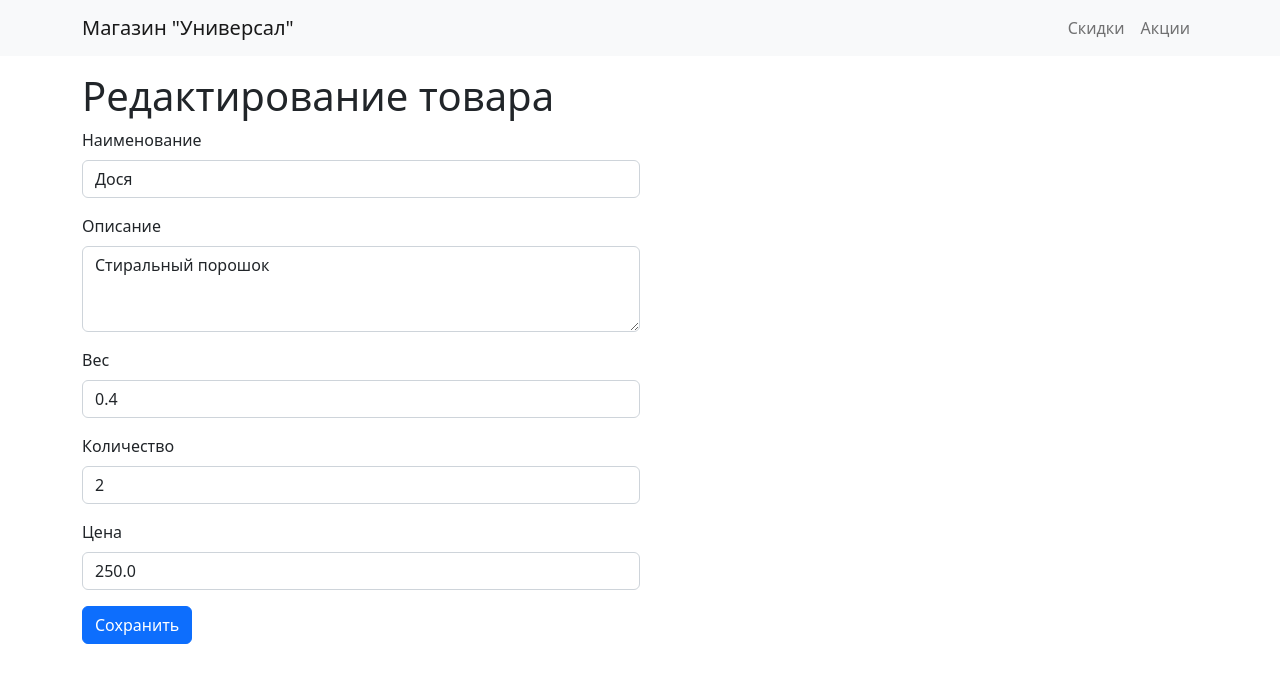
After one commit to ruzil426/ProjectForDiplom, a Flask app: page /edit/3 in a window 1280 px wide. The commit adds this page. Shown: the top 683 px of the page. Run offline with Flask 3, Linux system fonts and the light colour scheme.

Commit message:
+ функция редактирования

```diff
--- a/FlaskProject/shop/app.py
+++ b/FlaskProject/shop/app.py
@@ -25,6 +25,19 @@ def add():
         return redirect('/')
     return render_template('add.html')
 
+@app.route('/edit/<int:id>', methods=['GET', 'POST'])
+def edit_product(id):
+    product = Shop.query.get(id)
+    if request.method == 'POST':
+        product.name = request.form['name']
+        product.description = request.form['description']
+        product.weight = float(request.form['weight'])
+        product.quantity = request.form['quantity']
+        product.price = request.form['price']
+        db.session.commit()
+        return redirect('/')
+    return render_template('edit.html', product=product)
+
 @app.route('/delete/<int:id>', methods=['POST'])
 def delete_product(id):
     product = Shop.query.get(id)
--- /dev/null
+++ b/FlaskProject/shop/templates/edit.html
@@ -0,0 +1,30 @@
+{% extends 'base.html' %}
+
+{% block content %}
+    <h1>Редактирование товара</h1>
+    <div class="col-6">
+    <form method="post" action="{{ url_for('edit_product', id=product.id) }}">
+        <div class="mb-3">
+            <label for="name" class="form-label">Наименование</label>
+            <input type="text" class="form-control" id="name" name="name" value="{{ product.name }}" required>
+        </div>
+        <div class="mb-3">
+            <label for="description" class="form-label">Описание</label>
+            <textarea class="form-control" id="description" name="description" rows="3" required>{{ product.description }}</textarea>
+        </div>
+        <div class="mb-3">
+            <label for="weight" class="form-label">Вес</label>
+            <input type="text" class="form-control" id="weight" name="weight" value="{{ product.weight }}" required>
+        </div>
+        <div class="mb-3">
+            <label for="quantity" class="form-label">Количество</label>
+            <input type="text" class="form-control" id="quantity" name="quantity" value="{{ product.quantity }}" required>
+        </div>
+        <div class="mb-3">
+            <label for="price" class="form-label">Цена</label>
+            <input type="text" class="form-control" id="price" name="price" value="{{ product.price }}" required>
+        </div>
+        <button type="submit" class="btn btn-primary">Сохранить</button>
+    </form>
+  </div>
+{% endblock %}
--- a/FlaskProject/shop/templates/index.html
+++ b/FlaskProject/shop/templates/index.html
@@ -23,6 +23,7 @@
                         <td>{{ product.quantity }}</td>
                         <td>{{ product.price }}</td>
                         <td>
+                            <a href="{{ url_for('edit_product', id=product.id) }}" class="btn btn-sm btn-primary mx-1">Редактировать</a>
                             <form method="post" action="{{ url_for('delete_product', id=product.id) }}" style="display: inline">
                                 <button type="submit" class="btn btn-sm btn-primary mx-1">Удалить</button>
                             </form>
```
Also changed, not shown: FlaskProject/shop/instance/shop.db.
